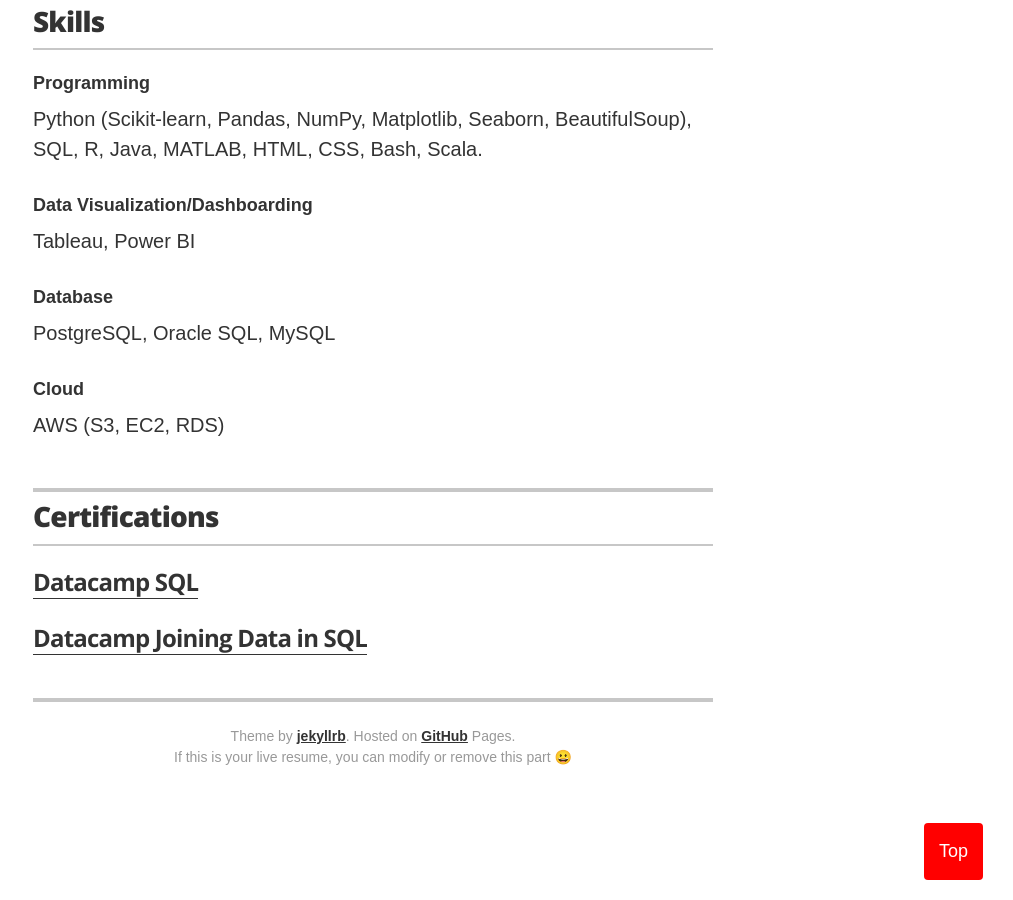
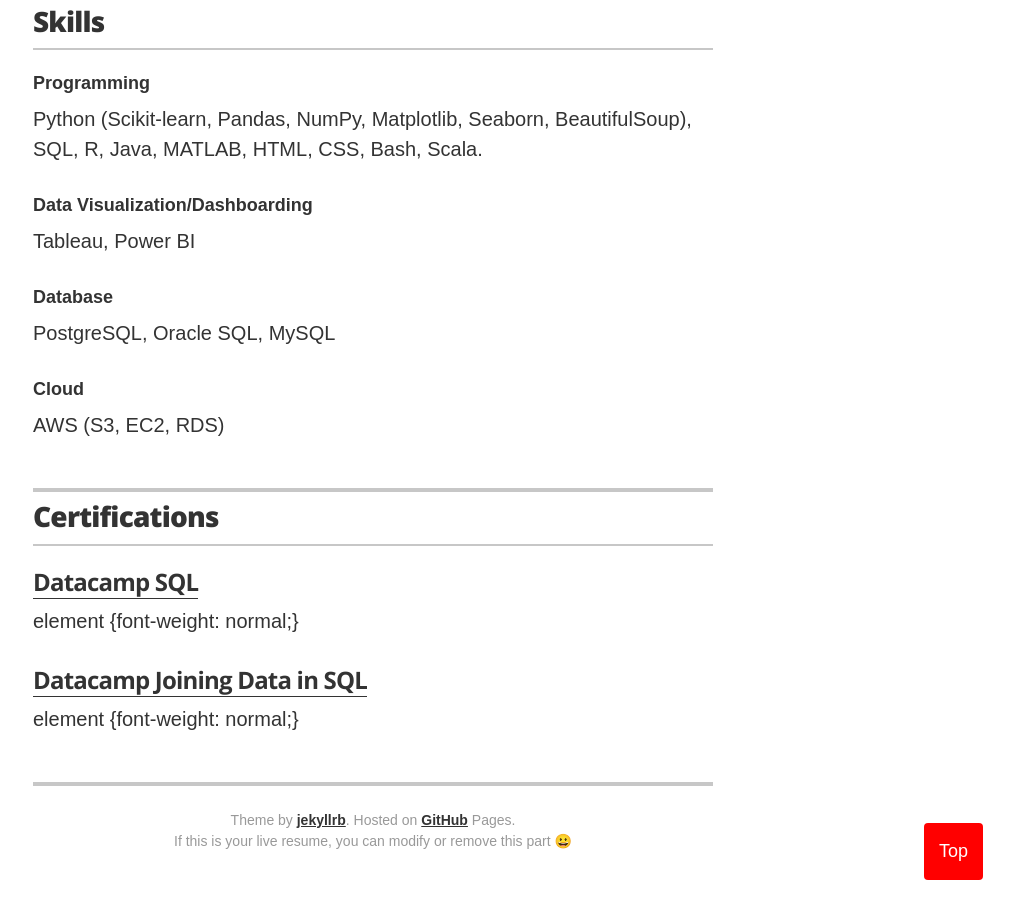
Before and after one commit to ttariqaziz/ttariqaziz.github.io, a Jekyll site: the page built from index.html, in a window 1280 px wide and 900 px high, scrolled down 2182 px. Shown: the whole window, without its empty margins (267-1280 px from the left). Built offline with Jekyll 4.4.1, drawn with Linux system fonts in a browser that asks for light colours.

Commit message:
Update resume.html

```diff
--- a/_layouts/resume.html
+++ b/_layouts/resume.html
@@ -151,7 +151,7 @@
         {% for association in site.data.associations %}
         <div class="resume-item" itemscope itemprop="memberOf" itemtype="http://schema.org/Organization">
           <p class="resume-item-title" itemprop="name">{% if association.url %}<a href="{{ association.url }}">{{ association.organization }}</a>{% else %}{{ association.organization }}{% endif %}</p>
-
+          element {font-weight: normal;}
         </div>
         {% endfor %}
 
```
